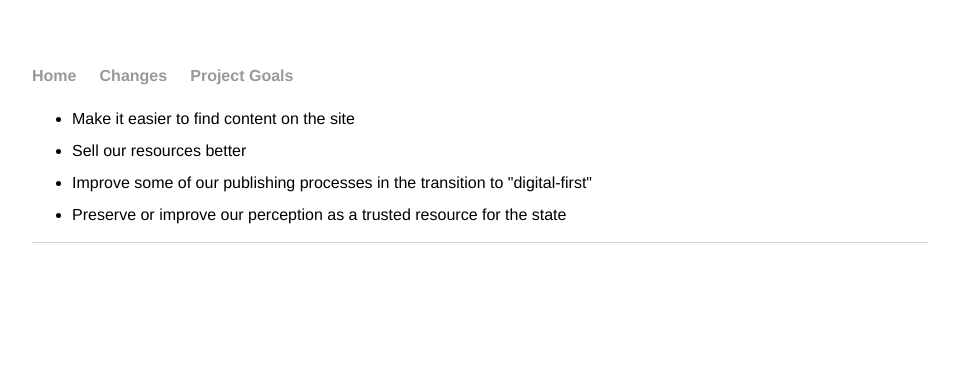
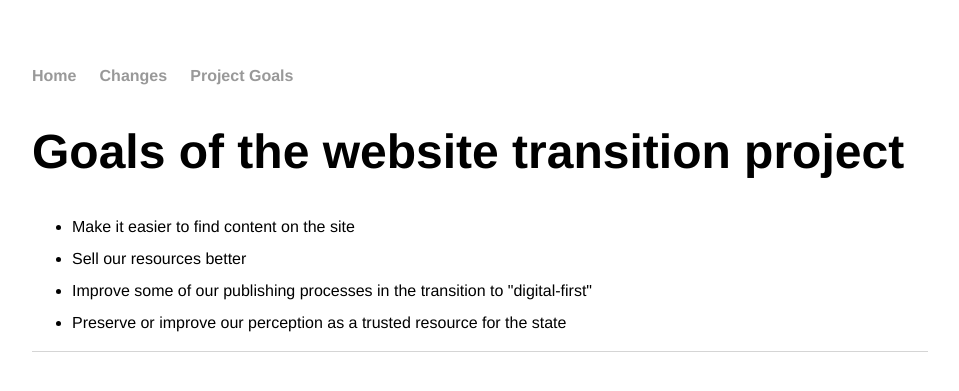
Before and after one commit to karlfun/karlfun.github.io, a Jekyll site: the page built from goals/index.html, in a window 1280 px wide. Shown: the top 391 px of the page, without its empty margins (160-1119 px from the left). Built offline with Jekyll 4.4.1, drawn with Linux system fonts in a browser that asks for light colours.

Commit message:
add h1 headline

```diff
--- a/goals/index.html
+++ b/goals/index.html
@@ -3,6 +3,7 @@ layout: default
 title: Project Goals
 ---
 
+<h1>Goals of the website transition project</h1>
 
 <ul>
   <li>Make it easier to find content on the site</li>
```
